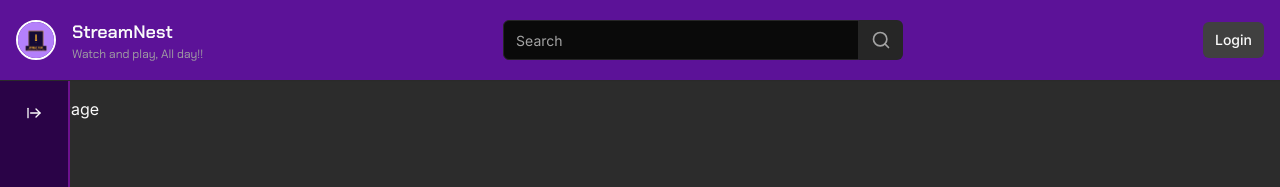
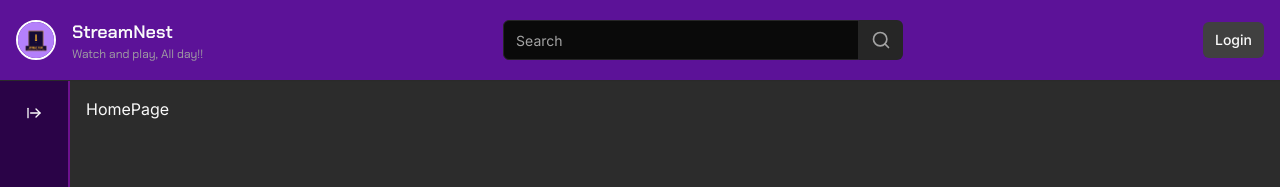
Before and after one commit to TanmayShukla486/StreamNest, a Next.js app: page / in a window 1280 px wide. Shown: the top 187 px of the page. Built offline with nearby package versions, Linux system fonts and the light colour scheme; no server answers.

Commit message:
added the functionality using the useSidebar module to implement the shifting of content alongwith the expansion and collapse of sidebar

```diff
--- a/app/(browse)/_components/container.tsx
+++ b/app/(browse)/_components/container.tsx
@@ -1,4 +1,15 @@
 'use client';
+
+import { cn } from '@/lib/utils';
+import { useSidebar } from '@/store/use-sidebar';
+
 export const Container = ({ children }: { children: React.ReactNode }) => {
-  return <div>{children}</div>;
+  const { collapse, onExpand, onCollapse } = useSidebar();
+  return (
+    <div
+      className={cn('flex-1', collapse ? 'ml-[70px]' : 'ml-[70px] lg:ml-60')}
+    >
+      {children}
+    </div>
+  );
 };
```
